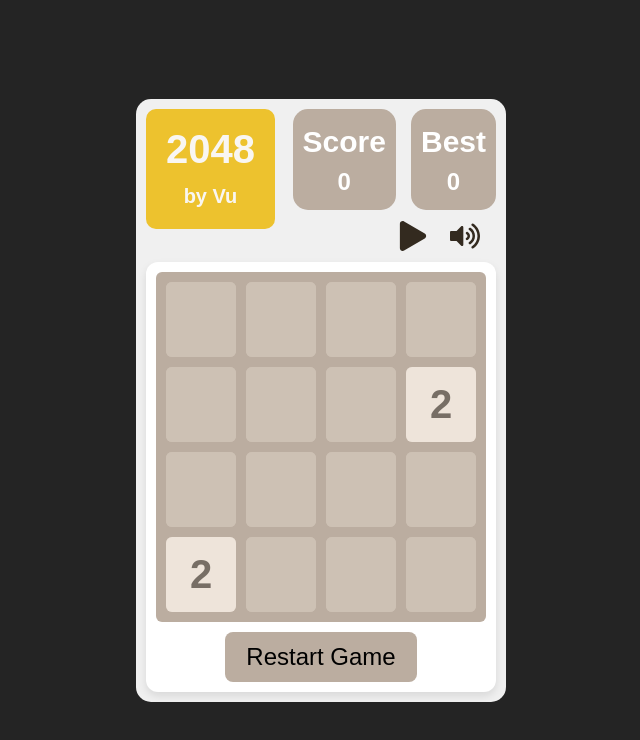
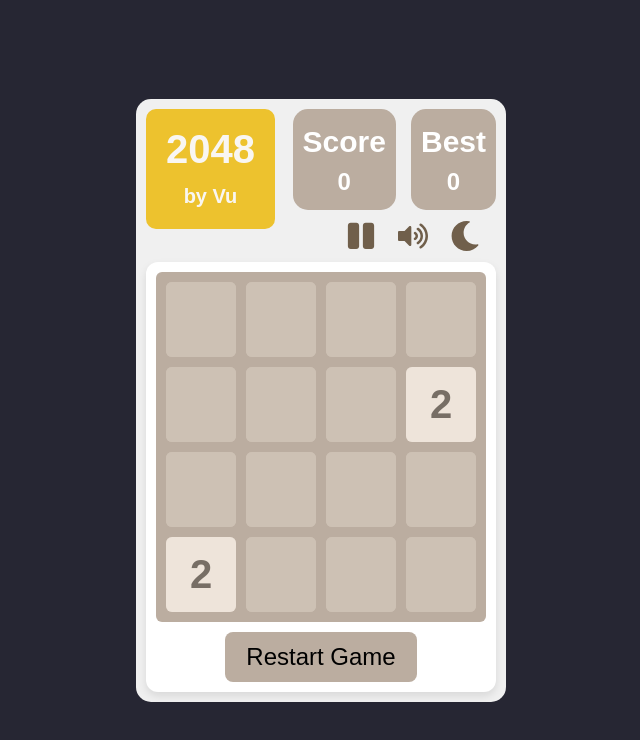
Before and after one commit to vunguyen95/qlik2048, a React (Vite) app: page / in a window 1280 px wide. Shown: the top 740 px of the page, without its empty margins (319-959 px from the left). Built offline with nearby package versions, Linux system fonts and the light colour scheme.

Commit message:
dark theme

```diff
--- a/src/App.jsx
+++ b/src/App.jsx
@@ -1,9 +1,17 @@
 import { useState, useEffect, useCallback, useRef } from "react";
-import { FaPlay, FaPause, FaVolumeMute, FaVolumeUp } from "react-icons/fa";
+import {
+  FaPlay,
+  FaPause,
+  FaVolumeMute,
+  FaVolumeUp,
+  FaSun,
+  FaMoon,
+} from "react-icons/fa";
 import "./style/global.css";
 import "./components/Grid/Grid.css";
 import "./components/Tile/Tile.css";
 import "./overlay.css";
+import "./style/button.css";
 
 import Grid from "./components/Grid/Grid.jsx";
 import utils from "./utils/utility.js";
@@ -21,6 +29,7 @@ function Game() {
 
   const [isPaused, setIsPaused] = useState(false);
   const [isMute, setIsMute] = useState(false);
+  const [isDark, setIsDark] = useState(false);
 
   const slideSound = useRef(null); //dont create a new sound every render.
   const mergeSound = useRef(null);
@@ -177,26 +186,36 @@ function Game() {
   const handleMute = () => {
     setIsMute(!isMute);
   };
+  const handleDark = () => {
+    setIsDark(!isDark);
+  };
   return (
-    <div className="game-container">
+    <div className={`game-container ${isDark ? "dark" : ""}`}>
       <div className="header">
-        <h1 className="title-box" style={{ lineHeight: 1 }}>
+        <h1
+          className={`title-box ${isDark ? "dark" : ""}`}
+          style={{ lineHeight: 1 }}
+        >
           2048 <br /> <span style={{ fontSize: "0.5em" }}> by Vu </span>
         </h1>
         <div className="right-header">
           <div className="score-box">
             <div className="score-container">
-              <div className="score-title"> Score </div>
-              <div className="score-value"> {score} </div>
+              <div className={`score-title ${isDark ? "dark" : ""}`}>Score</div>
+              <div className={`score-value ${isDark ? "dark" : ""}`}>
+                {score}
+              </div>
             </div>
             <div className="score-container">
-              <div className="score-title"> Best </div>
-              <div className="score-value"> {bestScore} </div>
+              <div className={`score-title ${isDark ? "dark" : ""}`}>Best</div>
+              <div className={`score-value ${isDark ? "dark" : ""}`}>
+                {bestScore}
+              </div>
             </div>
           </div>
-          <div className="button-box">
+          <div className="icon-box">
             <button className="icon-button" onClick={handlePause}>
-              {isPaused ? <FaPause size="30px" /> : <FaPlay size="30px" />}
+              {isPaused ? <FaPlay size="30px" /> : <FaPause size="30px" />}
             </button>
             <button className="icon-button" onClick={handleMute}>
               {isMute ? (
@@ -205,11 +224,14 @@ function Game() {
                 <FaVolumeUp size="30px" />
               )}
             </button>
+            <button className="icon-button" onClick={handleDark}>
+              {isDark ? <FaSun size="30px" /> : <FaMoon size="30px" />}
+            </button>
           </div>
         </div>
       </div>
 
-      <div className="game-card">
+      <div className={`game-card ${isDark ? "dark" : ""}`}>
         <Grid
           board={board}
           onMove={handleMove}
@@ -217,7 +239,10 @@ function Game() {
           movementData={movementData}
           mergedTiles={mergedTiles}
         />
-        <button onClick={handleRestart} className="button">
+        <button
+          onClick={handleRestart}
+          className={`button ${isDark ? "dark" : ""}`}
+        >
           Restart Game
         </button>
       </div>
--- /dev/null
+++ b/src/style/button.css
@@ -0,0 +1,37 @@
+.icon-box {
+  display: flex;
+  gap: 10px;
+  margin-top: 10px;
+  margin-right: 10px;
+  align-items: flex-end;
+}
+
+.icon-button {
+  background-color: transparent;
+  border: none;
+  cursor: pointer;
+  display: flex;
+  justify-content: center;
+  align-items: center;
+}
+
+.icon-button svg {
+  fill: #705f4b;
+}
+
+.button {
+  margin-top: 10px;
+  border-radius: 8px;
+  border: 1px solid transparent;
+  padding: 10px 20px;
+  font-size: 24px;
+  font-weight: 500;
+  font-family: inherit;
+  background-color: #bbada0;
+  cursor: pointer;
+  transition: border-color 0.25s;
+}
+
+.button.dark {
+  color: #756d6d;
+}
--- a/src/style/global.css
+++ b/src/style/global.css
@@ -6,7 +6,7 @@
 
   color-scheme: light dark;
   color: rgba(255, 255, 255, 0.87);
-  background-color: #242424;
+  background-color: #04204b;
 
   font-synthesis: none;
   text-rendering: optimizeLegibility;
@@ -21,7 +21,7 @@ body {
   align-items: center;
   /*min-width: 430px; disable for responsive*/
   min-height: 100vh;
-  /*background-color: #faf8ef; */
+  background-color: #262633;
 }
 
 h1 {
@@ -45,6 +45,10 @@ h1 {
   border-radius: 15px;
 }
 
+.game-container.dark {
+  background-color: #333;
+}
+
 .game-card {
   background-color: #fff;
   padding: 10px;
@@ -55,6 +59,9 @@ h1 {
   align-items: center;
 }
 
+.game-card.dark {
+  background-color: #4e4c4c;
+}
 .header {
   display: flex;
   justify-content: space-between;
@@ -69,6 +76,10 @@ h1 {
   align-items: flex-end;
 }
 
+.right-header.dark {
+  color: #86837e;
+}
+
 .title-box {
   font-size: 40px;
   font-weight: bold;
@@ -78,6 +89,9 @@ h1 {
   border-radius: 10px;
   margin-bottom: 10px;
   text-align: center;
+}
+.title-box.dark {
+  color: #756d6d;
 }
 
 .score-box {
@@ -96,11 +110,17 @@ h1 {
   color: #fff;
   font-weight: bold;
 }
-
+.score-title.dark {
+  color: #756d6d;
+}
 .score-value {
   font-size: 24px;
   color: #fff;
   font-weight: bold;
+}
+
+.score-value.dark {
+  color: #756d6d;
 }
 
 .score-thing {
@@ -109,37 +129,3 @@ h1 {
   color: #180d80 !important;
   margin-bottom: 16px;
 }
-
-.button-box {
-  display: flex;
-  gap: 10px;
-  margin-top: 10px;
-  margin-right: 10px;
-  align-items: flex-end;
-}
-
-.icon-button {
-  background-color: transparent;
-  border: none;
-  cursor: pointer;
-  display: flex;
-  justify-content: center;
-  align-items: center;
-}
-
-.icon-button svg {
-  fill: #332a1f;
-}
-
-.button {
-  margin-top: 10px;
-  border-radius: 8px;
-  border: 1px solid transparent;
-  padding: 10px 20px;
-  font-size: 24px;
-  font-weight: 500;
-  font-family: inherit;
-  background-color: #bbada0;
-  cursor: pointer;
-  transition: border-color 0.25s;
-}
```
